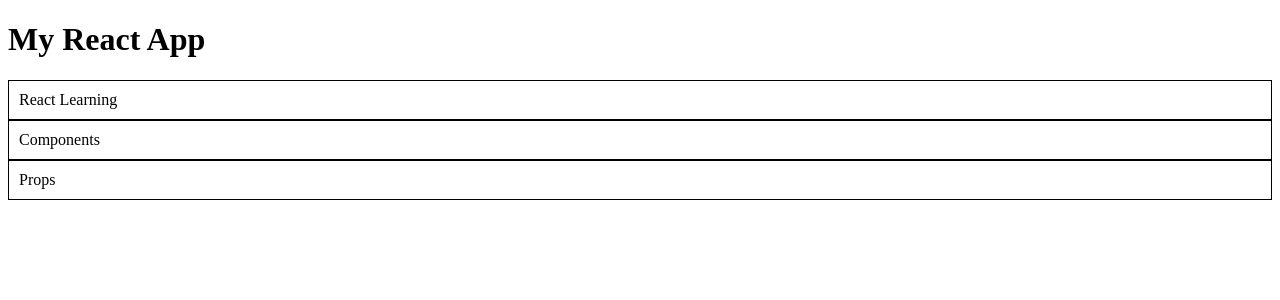
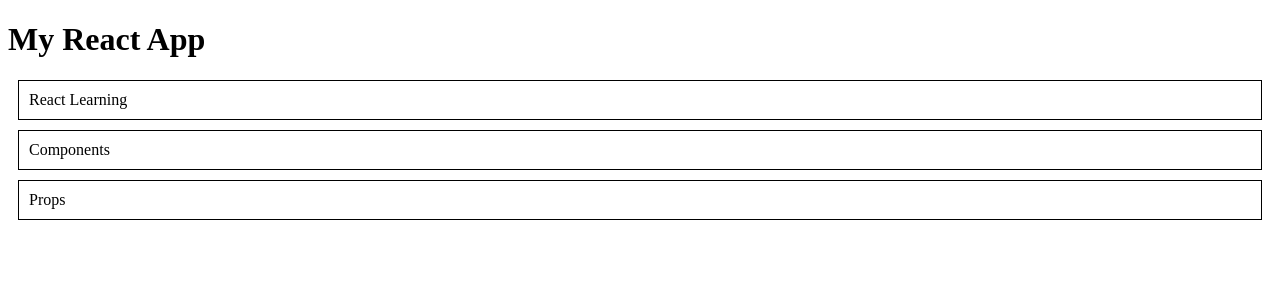
Before and after one commit to MdFirozAlam-maker/react-learning, a React (Vite) app in the folder Day02/: page / in a window 1280 px wide. Shown: the top 300 px of the page. Built offline with nearby package versions, Linux system fonts and the light colour scheme.

Commit message:
Enhanced Card component and demonstrated reusability

```diff
--- a/Day02/src/components/Card.jsx
+++ b/Day02/src/components/Card.jsx
@@ -2,7 +2,7 @@ import React from 'react'
 
 const Card = ({title}) => {
   return (
-    <div style={{ border:"1px solid black", padding: "10px"}}>
+    <div style={{ border:"1px solid black", padding: "10px", margin: "10px"}}>
       {title}
     </div>
   )
```
